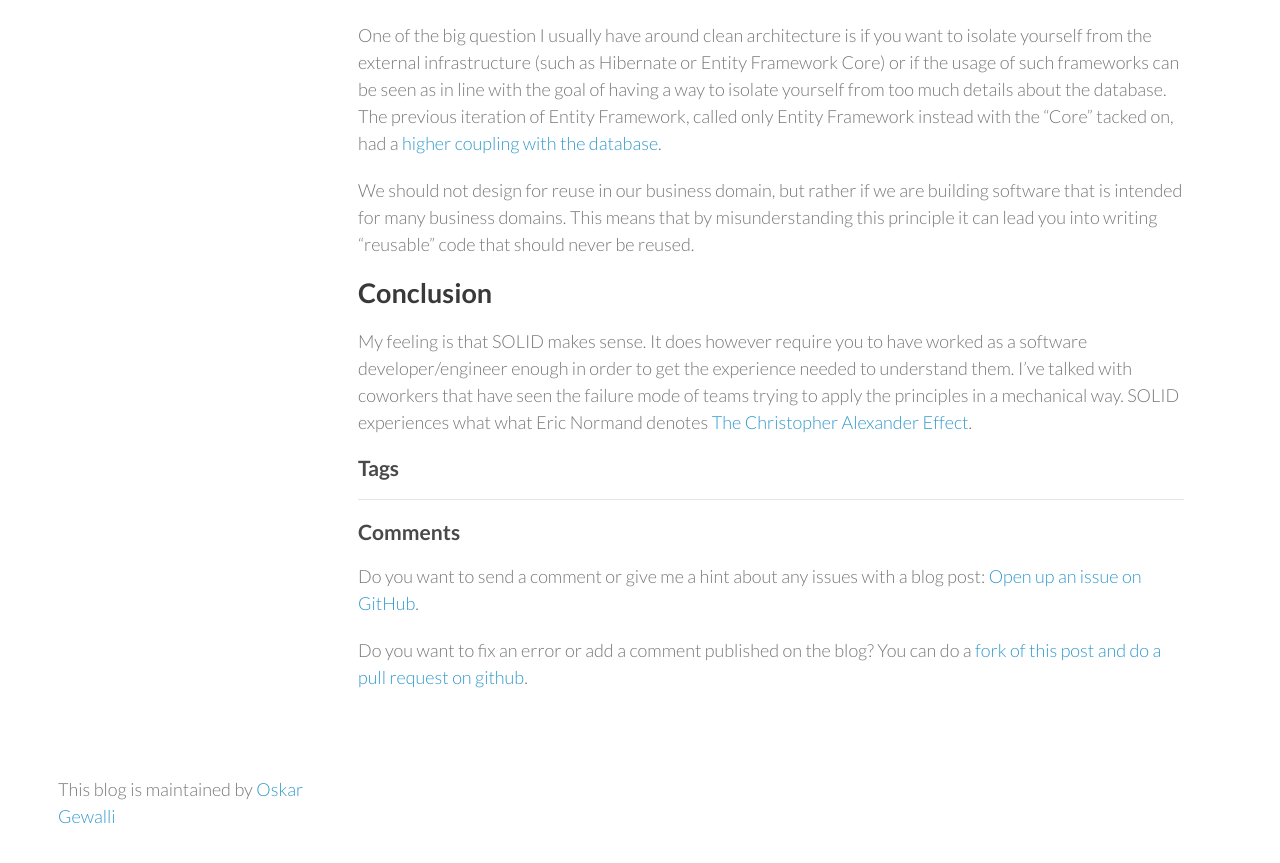
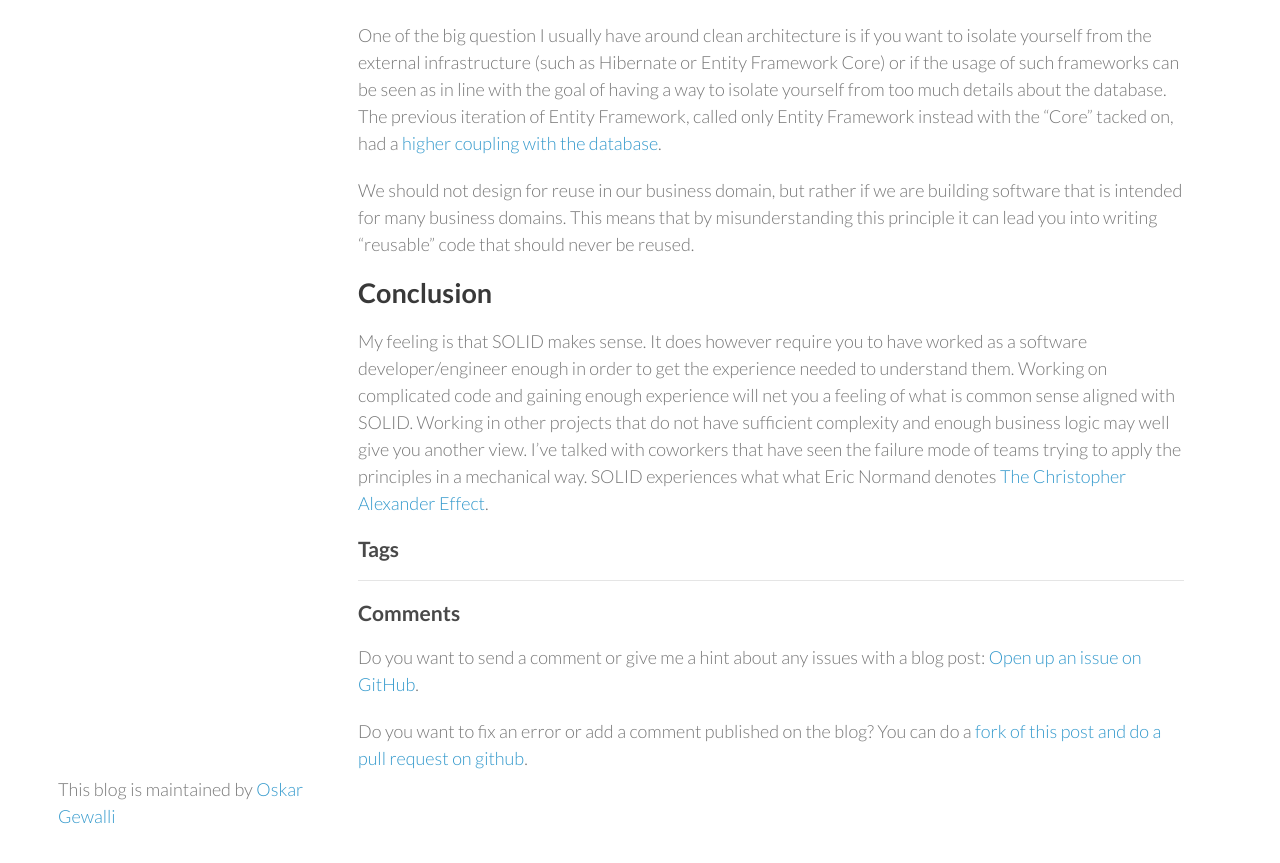
Before and after one commit to wallymathieu/assertfail, a Jekyll site: the page built from _posts/2023-08-19-What-does-SOLID-mean.md, in a window 1280 px wide and 900 px high, scrolled down 3725 px. Shown: the top 863 px of the window. Built offline with Jekyll 4.4.1, drawn with Linux system fonts in a browser that asks for light colours; nearby versions of some CDN libraries; before the commit the page ends 4544 px from its top, so only the background shows below that.

Commit message:
common sense

```diff
--- a/_posts/2023-08-19-What-does-SOLID-mean.md
+++ b/_posts/2023-08-19-What-does-SOLID-mean.md
@@ -115,4 +115,4 @@ We should not design for reuse in our business domain, but rather if we are buil
 
 ## Conclusion
 
-My feeling is that SOLID makes sense. It does however require you to have worked as a software developer/engineer enough in order to get the experience needed to understand them. I've talked with coworkers that have seen the failure mode of teams trying to apply the principles in a mechanical way. SOLID experiences what what Eric Normand denotes [The Christopher Alexander Effect](https://ericnormand.me/podcast/the-christopher-alexander-effect).
+My feeling is that SOLID makes sense. It does however require you to have worked as a software developer/engineer enough in order to get the experience needed to understand them. Working on complicated code and gaining enough experience will net you a feeling of what is common sense aligned with SOLID. Working in other projects that do not have sufficient complexity and enough business logic may well give you another view. I've talked with coworkers that have seen the failure mode of teams trying to apply the principles in a mechanical way. SOLID experiences what what Eric Normand denotes [The Christopher Alexander Effect](https://ericnormand.me/podcast/the-christopher-alexander-effect).
```
